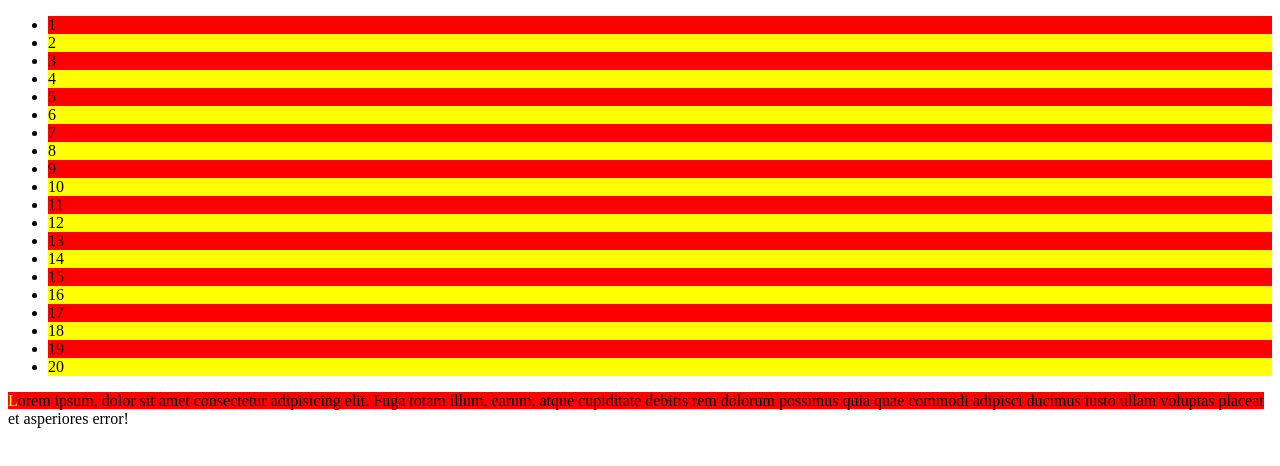
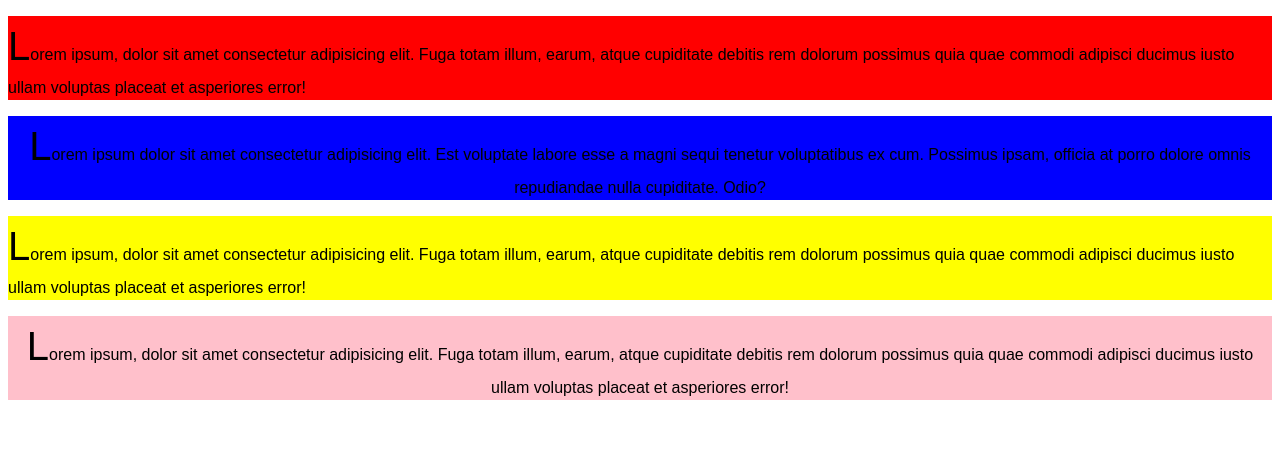
Before and after one commit to luis-roca/proyecto-portafolio, a plain HTML site: page css.html in a window 1280 px wide. Drawn offline with Linux system fonts and the light colour scheme.

Commit message:
Rama CSS

```diff
--- a/css.html
+++ b/css.html
@@ -15,7 +15,7 @@
   <input type="text" disabled>
   <input type="text" disabled-->
 
-<ul>
+<!-- <ul>
   <li>1</li>
   <li>2</li>
   <li>3</li>
@@ -36,12 +36,32 @@
   <li>18</li>
   <li>19</li>
   <li>20</li>
-</ul>
+</ul> -->
 
-<p>Lorem ipsum, dolor sit amet consectetur adipisicing elit. Fuga totam illum, earum, atque cupiditate debitis rem dolorum possimus quia quae commodi adipisci ducimus iusto ullam voluptas placeat et asperiores error!
-
+<p class="parrafo01">
+  Lorem ipsum, dolor sit amet consectetur adipisicing elit.
+  Fuga totam illum, earum, atque cupiditate debitis rem
+  dolorum possimus quia quae commodi adipisci ducimus iusto
+  ullam voluptas placeat et asperiores error!
 </p>
 
+<p class="parrafo02">
+  Lorem ipsum dolor sit amet consectetur adipisicing elit. Est voluptate labore esse a magni sequi tenetur voluptatibus ex cum. Possimus ipsam, officia at porro dolore omnis repudiandae nulla cupiditate. Odio?
+</p>
+
+<p class="parrafo03">
+  Lorem ipsum, dolor sit amet consectetur adipisicing elit.
+  Fuga totam illum, earum, atque cupiditate debitis rem
+  dolorum possimus quia quae commodi adipisci ducimus iusto
+  ullam voluptas placeat et asperiores error!
+</p>
+
+<p class="parrafo04">
+  Lorem ipsum, dolor sit amet consectetur adipisicing elit.
+  Fuga totam illum, earum, atque cupiditate debitis rem
+  dolorum possimus quia quae commodi adipisci ducimus iusto
+  ullam voluptas placeat et asperiores error!
+</p>
 
 </body>
 </html>
--- a/styles/estilos.css
+++ b/styles/estilos.css
@@ -53,7 +53,7 @@ li:nth-child(3){
   background: yellow;
 } */
 
-li:nth-child(even){
+/* li:nth-child(even){
   background: yellow;
 }
 
@@ -61,16 +61,42 @@ li:nth-child(odd){
   background: red;
 }
 
-input:focus{
-  outline:none;
-  border: 2px solid black;
+p::first-line{
+  background: red;
+}
+
+p::first-letter{
+  font-size: 42px;
+}
+
+li::first-line
+  background-color: blue;
+}
+ */
+
+p{
+   line-height: 1.5;
+   font-family: Arial, Helvetica, sans-serif;
+}
+
+.parrafo01{
   background-color: red;
 }
 
-p::first-line{
-  background-color: red;
+.parrafo02{
+  background-color: blue;
+  text-align: center;
+}
+
+.parrafo03{
+  background-color: yellow;
+}
+
+.parrafo04{
+  background-color: pink;
+  text-align: center;
 }
 
 p::first-letter{
-  color: yellow;
+  font-size: 40px;
 }
```
Also changed, not shown: cc2.html (added, +95 -0 lines).
